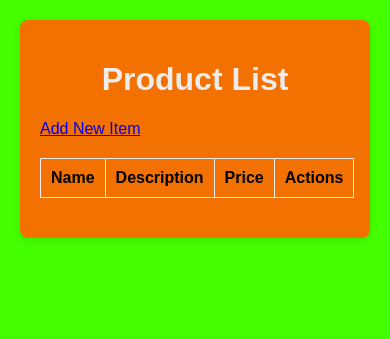
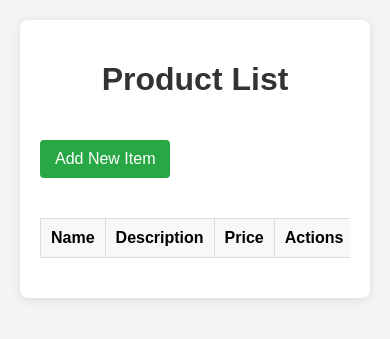
Before and after one commit to Nurik4409/CRUD, a Django app: page / in a window 390 px wide. Shown: the top 339 px of the page. Run offline with Django 5.2, Linux system fonts and the light colour scheme; data that the repository does not hold is empty.

Commit message:
second_commit

```diff
--- a/myproject/myapp/static/style.css
+++ /dev/null
@@ -1,34 +0,0 @@
-
-body {
-    font-family: Arial, sans-serif;
-    background-color: #44ff00;
-    margin: 0;
-    padding: 20px;
-}
-
-.container {
-    max-width: 800px;
-    margin: auto;
-    background: #f37100;
-    padding: 20px;
-    border-radius: 8px;
-    box-shadow: 0 2px 10px rgba(0, 0, 0, 0.1);
-}
-
-h1 {
-    text-align: center;
-    color: #f1ecec;
-}
-
-table {
-    width: 100%;
-    border-collapse: collapse;
-    margin: 20px 0;
-}
-
-table th,
-table td {
-    padding: 10px;
-    border: 1px solid #f1eded;
-    text-align: left;
-}
--- /dev/null
+++ b/myproject/myapp/static/style_list.css
@@ -0,0 +1,98 @@
+/* Общие стили */
+body {
+    font-family: Arial, sans-serif;
+    background-color: #f4f4f4;
+    margin: 0;
+    padding: 20px;
+}
+
+/* Контейнер */
+.container {
+    max-width: 800px;
+    margin: auto;
+    background: #fff;
+    padding: 20px;
+    border-radius: 8px;
+    box-shadow: 0 2px 10px rgba(0, 0, 0, 0.1);
+}
+
+/* Заголовок */
+h1.Product_list_word {
+    text-align: center;
+    color: #333;
+}
+
+/* Кнопка "Добавить новый элемент" */
+.add-new {
+    display: inline-block;
+    margin: 20px 0;
+    padding: 10px 15px;
+    background-color: #28a745; /* Зеленый */
+    color: #fff;
+    text-decoration: none;
+    border-radius: 4px;
+    transition: background-color 0.3s;
+}
+
+.add-new:hover {
+    background-color: #218838; /* Темнее зеленый */
+}
+
+/* Таблица */
+.table {
+    width: 100%;
+    border-collapse: collapse;
+    margin: 20px 0;
+}
+
+.table th,
+.table td {
+    padding: 10px;
+    border: 1px solid #ddd;
+    text-align: left;
+}
+
+.table th {
+    background-color: #f8f8f8;
+}
+
+/* Действия */
+.actions {
+    display: flex;
+    gap: 10px;
+}
+
+.edit, .delete {
+    padding: 5px 10px;
+    border-radius: 4px;
+    color: #fff;
+    text-decoration: none;
+}
+
+.edit {
+    background-color: #007bff; /* Синий */
+}
+
+.edit:hover {
+    background-color: #0056b3; /* Темнее синий */
+}
+
+.delete {
+    background-color: #dc3545; /* Красный */
+}
+
+.delete:hover {
+    background-color: #c82333; /* Темнее красный */
+}
+
+/* Мобильная адаптация */
+@media (max-width: 600px) {
+    .table {
+        display: block;
+        overflow-x: auto;
+    }
+
+    .actions {
+        flex-direction: column;
+    }
+}
--- a/myproject/myapp/templates/product_list.html
+++ b/myproject/myapp/templates/product_list.html
@@ -3,7 +3,7 @@
 <head>
     <title>Product List</title>
     {% load static %}
-    <link rel="stylesheet" type="text/css" href="{% static 'style.css' %}">
+    <link rel="stylesheet" type="text/css" href="{% static 'style_list.css' %}">
 </head>
 <body>
     <div class="container">
@@ -34,5 +34,6 @@
             </tbody>
         </table>
     </div>
+
 </body>
 </html>
```
Also changed, not shown: myproject/myapp/static/style_confirm_delete.css (added, +64 -0 lines), myproject/myapp/static/style_form.css (added, +73 -0 lines), myproject/myapp/templates/product_confirm_delete.html (+11 -1 lines), myproject/myapp/templates/product_form.html (+11 -1 lines).
